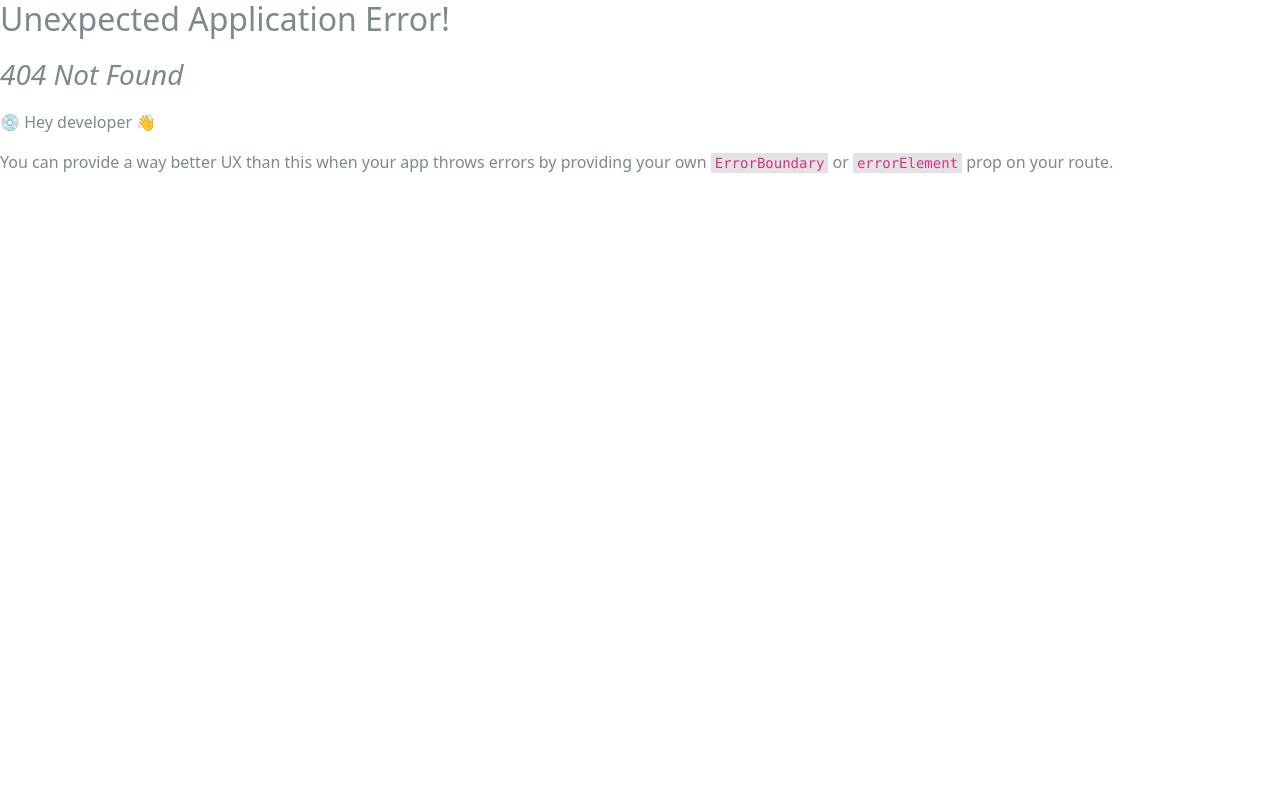
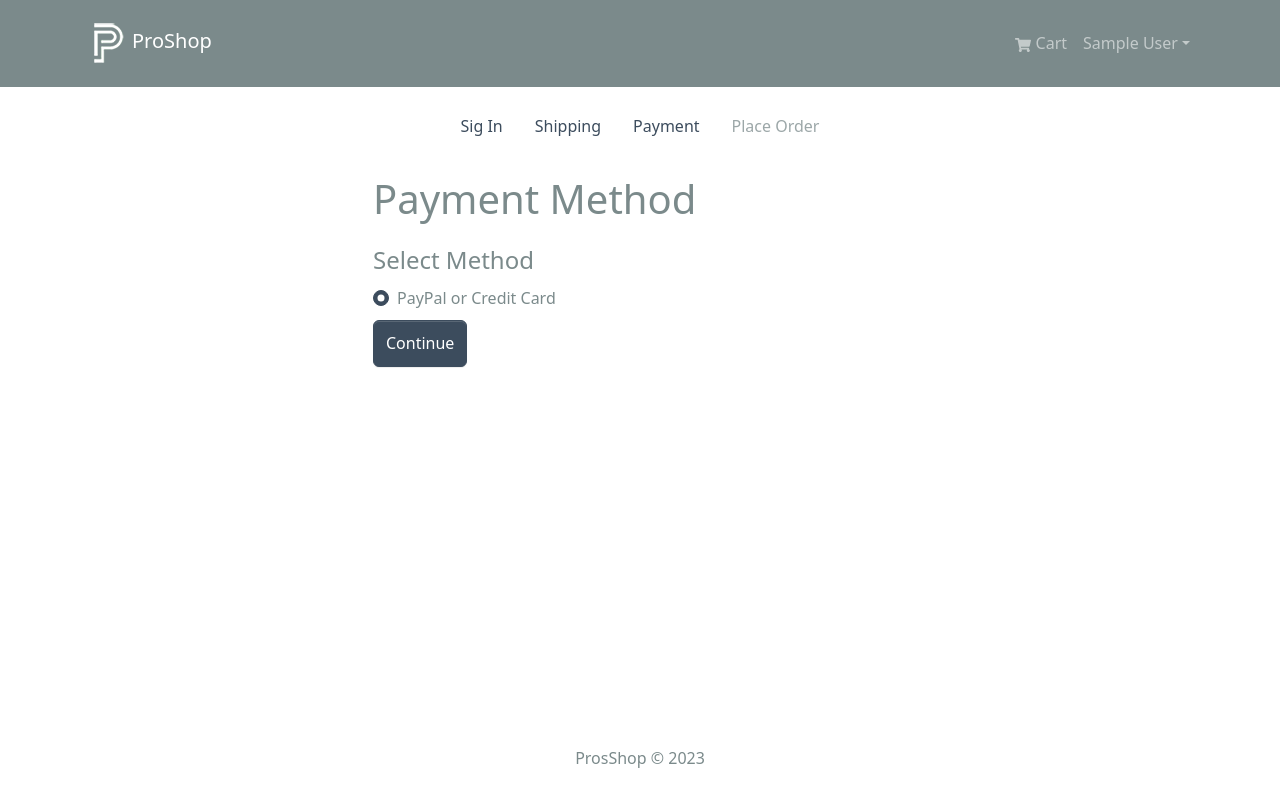
Before and after one commit to bayrambinbir/ProShopMernApp, a React (Create React App) app in the folder frontend/: page /payment in a window 1280 px wide. Before the commit this address had no page. Built offline with nearby package versions, Linux system fonts and the light colour scheme; sample sign-in values are in the browser's storage.

Commit message:
Payment Screen

```diff
--- a/frontend/src/index.js
+++ b/frontend/src/index.js
@@ -20,6 +20,7 @@
 import LoginScreen from "./screens/LoginScreen";
 import RegisterScreen from "./screens/Register";
 import ShippingScreen from "./screens/ShippingScreen";
+import PaymetScreen from "./screens/PaymetScreen";
 
 const router = createBrowserRouter(
   createRoutesFromElements(
@@ -32,6 +33,7 @@
 
       <Route path="/" element={<PrivateRoute />}>
         <Route path="/shipping" element={<ShippingScreen />} />
+        <Route path="/payment" element={<PaymetScreen />} />
       </Route>
     </Route>
   )
--- /dev/null
+++ b/frontend/src/screens/PaymetScreen.jsx
@@ -0,0 +1,57 @@
+import { useState, useEffect } from "react";
+import { useSelector, useDispatch } from "react-redux";
+import { useNavigate } from "react-router-dom";
+import { Form, Button, Col } from "react-bootstrap";
+import FormContainer from "../components/FormContainer";
+import CheckoutSteps from "../components/CheckoutSteps";
+import { savePaymentMethod } from "../slices/cartSlice";
+
+const PaymetScreen = () => {
+  const [paymentMethod, setPaymentMethod] = useState("PayPal");
+
+  const dispacth = useDispatch();
+  const navigate = useNavigate();
+
+  const cart = useSelector((state) => state.cart);
+  const { shippingAddress } = cart;
+
+  useEffect(() => {
+    if (!shippingAddress) {
+      navigate("/shipping");
+    }
+  }, [shippingAddress, navigate]);
+
+  const submitHandler = (e) => {
+    e.preventDefault();
+    dispacth(savePaymentMethod(paymentMethod));
+    navigate("/placeorder");
+  };
+
+  return (
+    <FormContainer>
+      <CheckoutSteps step1 step2 step3 />
+      <h1>Payment Method</h1>
+      <Form onSubmit={submitHandler}>
+        <Form.Group>
+          <Form.Label as="legend">Select Method</Form.Label>
+          <Col>
+            <Form.Check
+              type="radio"
+              className="my-2"
+              label="PayPal or Credit Card"
+              id="PayPal"
+              value="PayPal"
+              checked
+              onChange={(e) => setPaymentMethod(e.target.value)}
+            ></Form.Check>
+          </Col>
+        </Form.Group>
+        <Button type="submit" variant="primary">
+          Continue
+        </Button>
+      </Form>
+    </FormContainer>
+  );
+};
+
+export default PaymetScreen;
--- a/frontend/src/screens/ShippingScreen.jsx
+++ b/frontend/src/screens/ShippingScreen.jsx
@@ -27,8 +27,8 @@
   };
 
   return (
-      <FormContainer>
-          <CheckoutSteps step1 step2 />
+    <FormContainer>
+      <CheckoutSteps step1 step2 step3/>
       <h1>Shipping</h1>
       <Form onSubmit={submitHandler}>
         <Form.Group controlId="address" className="my-2">
--- a/frontend/src/slices/cartSlice.js
+++ b/frontend/src/slices/cartSlice.js
@@ -30,12 +30,13 @@
     },
     saveShippingAddress: (state, action) => {
       state.shippingAddress = action.payload;
-      return updateCart(state)
-     // localStorage.setItem("cart", JSON.stringify(state));
+      return updateCart(state);
+      // localStorage.setItem("cart", JSON.stringify(state));
     },
     savePaymentMethod: (state, action) => {
       state.paymentMethod = action.payload;
-      localStorage.setItem("cart", JSON.stringify(state));
+      return updateCart(state);
+      // localStorage.setItem("cart", JSON.stringify(state));
     },
     clearCartItems: (state, action) => {
       state.cartItems = [];
```
